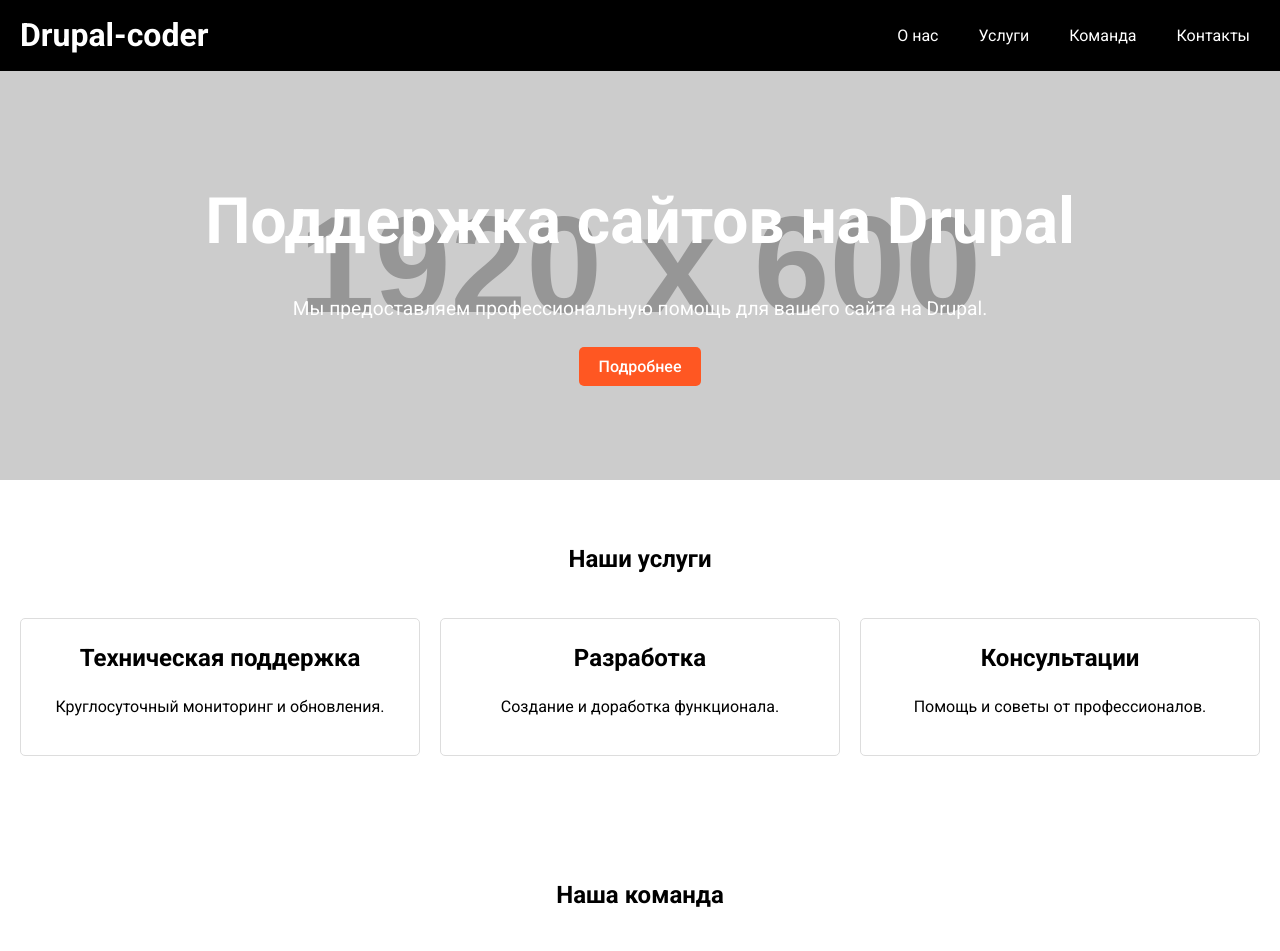
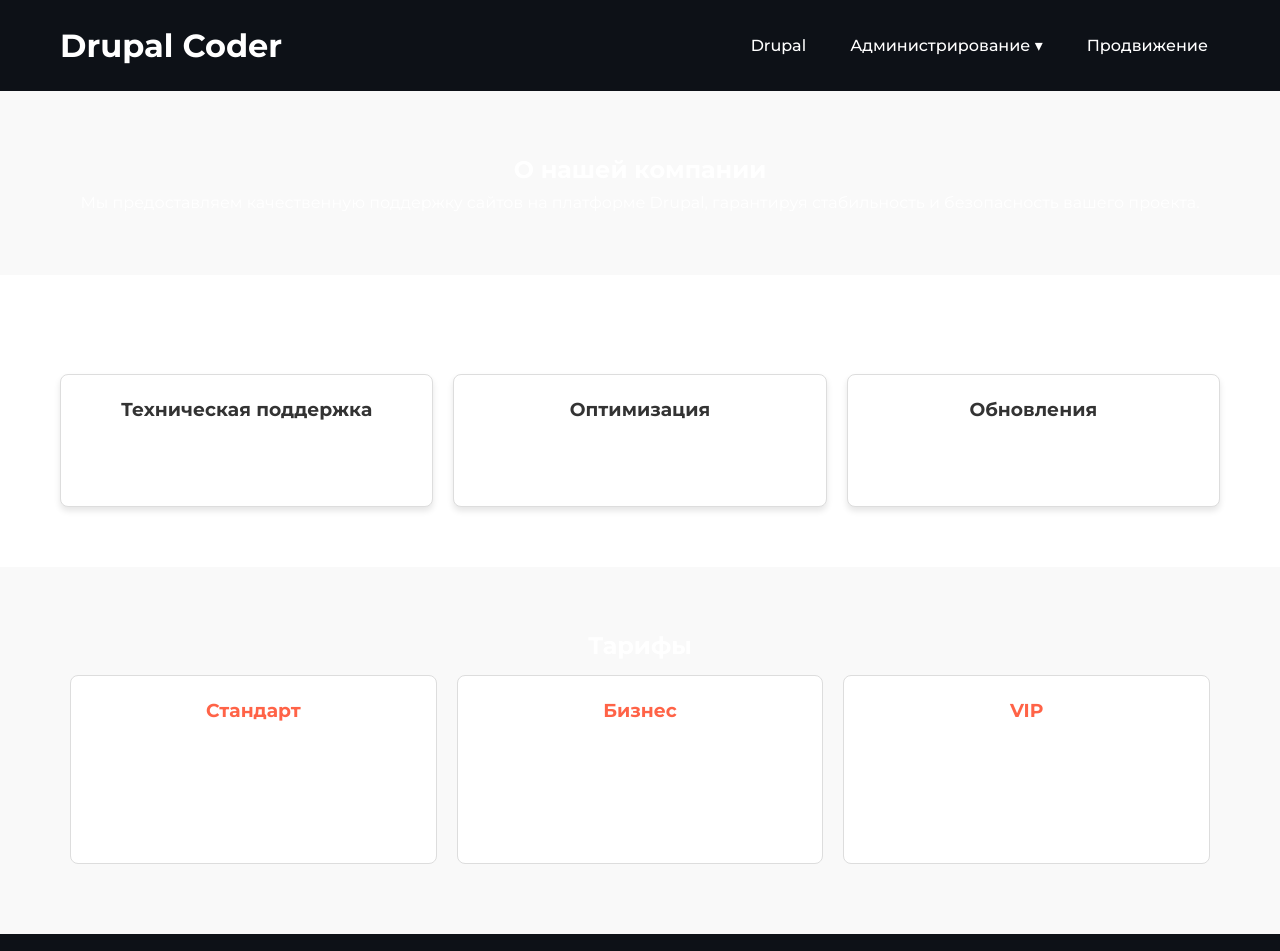
Before and after one commit to Torus211/Project, a plain HTML site: page index.html in a window 1280 px wide. Shown: the top 951 px of the page. Drawn offline with nearby package versions, Linux system fonts and the light colour scheme; placeholder pictures from the web are drawn by us.

Commit message:
Update index.html

```diff
--- a/index.html
+++ b/index.html
@@ -3,262 +3,232 @@
 <head>
     <meta charset="UTF-8">
     <meta name="viewport" content="width=device-width, initial-scale=1.0">
-    <title>Поддержка сайтов на Drupal</title>
+    <title>Drupal Coder</title>
+    <style>
+        @import url('https://fonts.googleapis.com/css2?family=Montserrat:wght@400;500;700&display=swap');
 
-    <!-- Шрифты -->
-    <link href="https://fonts.googleapis.com/css2?family=Roboto:wght@400;500;700&display=swap" rel="stylesheet">
-
-    <!-- Swiper CSS -->
-    <link rel="stylesheet" href="https://cdn.jsdelivr.net/npm/swiper/swiper-bundle.min.css">
-
-    <style>
-        /* Базовые стили */
-        body {
+        /* Общие стили */
+        * {
             margin: 0;
-            font-family: 'Roboto', sans-serif;
-            line-height: 1.6;
+            padding: 0;
             box-sizing: border-box;
         }
-
-        img {
-            max-width: 100%;
-            height: auto;
-            display: block;
+        body {
+            font-family: 'Montserrat', sans-serif;
+            line-height: 1.6;
+            background-color: #0d1117;
+            color: white;
         }
-
-        h1, h2, h3, h4, h5, h6 {
-            margin: 0;
+        header {
+            background: #0d1117;
+            padding: 20px 0;
         }
-
-        ul {
-            list-style: none;
-            padding: 0;
-            margin: 0;
-        }
-
-        a {
-            text-decoration: none;
-            color: inherit;
-        }
-
-        /* Навигация */
-        header {
-            background: #000;
-            color: #fff;
-            padding: 10px 20px;
-            position: sticky;
-            top: 0;
-            z-index: 1000;
-        }
-
-        .header-container {
+        .container {
+            max-width: 1200px;
+            margin: auto;
+            padding: 0 20px;
             display: flex;
             justify-content: space-between;
             align-items: center;
         }
-
-        nav ul {
+        nav {
             display: flex;
             gap: 20px;
         }
-
+        nav ul {
+            list-style: none;
+            margin: 0;
+            padding: 0;
+            display: flex;
+            gap: 20px;
+        }
         nav ul li {
+            position: relative;
+        }
+        nav ul li a {
+            text-decoration: none;
+            color: white;
+            font-weight: 500;
+            padding: 8px 12px;
             display: inline-block;
+            transition: 0.3s ease;
+        }
+        nav ul li a:hover {
+            color: #ff6347;
         }
 
-        nav ul li a {
-            color: #fff;
-            padding: 5px 10px;
-            transition: background 0.3s;
+        /* Выпадающее меню */
+        .dropdown {
+            position: absolute;
+            top: 100%;
+            left: 0;
+            background: #ff6347;
+            border-radius: 5px;
+            overflow: hidden;
+            box-shadow: 0 4px 6px rgba(0, 0, 0, 0.3);
+            display: none;
+            z-index: 1000;
+        }
+        .dropdown a {
+            display: block;
+            padding: 10px 15px;
+            color: white;
+            text-decoration: none;
+            font-size: 0.9rem;
+            transition: background 0.3s ease;
+        }
+        .dropdown a:hover {
+            background: #ff7f6a;
         }
 
-        nav ul li a:hover {
-            background: #ff5722;
-            border-radius: 5px;
+        nav ul li:hover .dropdown {
+            display: block;
         }
 
-        /* Hero секция */
-        .hero {
-            background: url('https://via.placeholder.com/1920x600') no-repeat center center/cover;
-            color: #fff;
+        /* Секции */
+        section {
+            padding: 60px 20px;
             text-align: center;
-            padding: 100px 20px;
+            background-color: #ffffff;
+        }
+        section:nth-child(even) {
+            background-color: #f9f9f9;
+        }
+        .features {
+            display: flex;
+            flex-wrap: wrap;
+            justify-content: center;
+            gap: 20px;
+        }
+        .feature {
+            flex: 1 1 30%;
+            padding: 20px;
+            border: 1px solid #ddd;
+            border-radius: 8px;
+            background: #fff;
+            box-shadow: 0 4px 6px rgba(0, 0, 0, 0.1);
+        }
+        .feature h3 {
+            margin-bottom: 10px;
+            color: #333;
         }
 
-        .hero h1 {
-            font-size: 3rem;
-            margin-bottom: 20px;
+        /* Тарифы */
+        .pricing {
+            display: flex;
+            justify-content: space-around;
+            flex-wrap: wrap;
+        }
+        .plan {
+            flex: 1 1 30%;
+            margin: 10px;
+            padding: 20px;
+            border: 1px solid #ddd;
+            border-radius: 8px;
+            background: #fff;
+        }
+        .plan h3 {
+            color: #ff6347;
+        }
+        .plan ul {
+            list-style: none;
+            padding: 0;
+        }
+        .plan ul li {
+            margin: 10px 0;
         }
 
-        .hero p {
-            font-size: 1.2rem;
-            margin-bottom: 30px;
-        }
-
-        .hero a {
-            background: #ff5722;
-            color: #fff;
-            padding: 10px 20px;
-            border-radius: 5px;
-            font-weight: 500;
-        }
-
-        /* Основной контент */
-        section {
-            padding: 60px 20px;
-        }
-
-        .section-title {
-            text-align: center;
-            margin-bottom: 40px;
-        }
-
-        /* Карточки */
-        .cards {
-            display: grid;
-            grid-template-columns: repeat(auto-fit, minmax(300px, 1fr));
-            gap: 20px;
-        }
-
-        .card {
-            background: #fff;
-            border: 1px solid #ddd;
-            border-radius: 5px;
-            padding: 20px;
-            text-align: center;
-            transition: box-shadow 0.3s;
-        }
-
-        .card:hover {
-            box-shadow: 0 4px 10px rgba(0, 0, 0, 0.1);
-        }
-
-        .card h3 {
-            font-size: 1.5rem;
-            margin-bottom: 10px;
-        }
-
-        /* Слайдер (Swiper.js) */
-        .swiper {
-            width: 100%;
-            height: 300px;
-        }
-
-        .swiper-slide {
-            display: flex;
-            justify-content: center;
-            align-items: center;
-            font-size: 1.5rem;
-            background: #f3f3f3;
-        }
-
-        /* Футер */
+        /* Footer */
         footer {
-            background: #000;
-            color: #fff;
+            background: #0d1117;
+            color: white;
             padding: 20px;
             text-align: center;
         }
-
         footer a {
-            color: #ff5722;
-        }
-
-        @media (min-width: 768px) {
-            .hero h1 {
-                font-size: 4rem;
-            }
+            color: #ff6347;
+            text-decoration: none;
         }
     </style>
 </head>
 <body>
-    <!-- Header -->
     <header>
-        <div class="header-container">
-            <h1>Drupal-coder</h1>
+        <div class="container">
+            <h1>Drupal Coder</h1>
             <nav>
                 <ul>
-                    <li><a href="#about">О нас</a></li>
-                    <li><a href="#services">Услуги</a></li>
-                    <li><a href="#team">Команда</a></li>
-                    <li><a href="#contact">Контакты</a></li>
+                    <li><a href="#about">Drupal</a></li>
+                    <li>
+                        <a href="#services">Администрирование &#9662;</a>
+                        <div class="dropdown">
+                            <a href="#migration">Миграция</a>
+                            <a href="#backups">Бэкапы</a>
+                            <a href="#audit">Аудит безопасности</a>
+                            <a href="#speed">Оптимизация скорости</a>
+                            <a href="#https">Переезд на HTTPS</a>
+                        </div>
+                    </li>
+                    <li><a href="#promotion">Продвижение</a></li>
                 </ul>
             </nav>
         </div>
     </header>
 
-    <!-- Hero -->
-    <section class="hero">
-        <h1>Поддержка сайтов на Drupal</h1>
-        <p>Мы предоставляем профессиональную помощь для вашего сайта на Drupal.</p>
-        <a href="#services">Подробнее</a>
+    <section id="about">
+        <h2>О нашей компании</h2>
+        <p>Мы предоставляем качественную поддержку сайтов на платформе Drupal, гарантируя стабильность и безопасность вашего проекта.</p>
     </section>
 
-    <!-- Услуги -->
-    <section id="services">
-        <div class="section-title">
-            <h2>Наши услуги</h2>
-        </div>
-        <div class="cards">
-            <div class="card">
+    <section id="features">
+        <h2>Наши услуги</h2>
+        <div class="features container">
+            <div class="feature">
                 <h3>Техническая поддержка</h3>
-                <p>Круглосуточный мониторинг и обновления.</p>
+                <p>Обеспечиваем стабильность работы сайта 24/7.</p>
             </div>
-            <div class="card">
-                <h3>Разработка</h3>
-                <p>Создание и доработка функционала.</p>
+            <div class="feature">
+                <h3>Оптимизация</h3>
+                <p>Повышаем скорость загрузки страниц и производительность.</p>
             </div>
-            <div class="card">
-                <h3>Консультации</h3>
-                <p>Помощь и советы от профессионалов.</p>
+            <div class="feature">
+                <h3>Обновления</h3>
+                <p>Регулярно обновляем модули и ядро Drupal.</p>
             </div>
         </div>
     </section>
 
-    <!-- Слайдер -->
-    <section id="team">
-        <div class="section-title">
-            <h2>Наша команда</h2>
-        </div>
-        <div class="swiper">
-            <div class="swiper-wrapper">
-                <div class="swiper-slide">Команда 1</div>
-                <div class="swiper-slide">Команда 2</div>
-                <div class="swiper-slide">Команда 3</div>
+    <section id="pricing">
+        <h2>Тарифы</h2>
+        <div class="pricing container">
+            <div class="plan">
+                <h3>Стандарт</h3>
+                <ul>
+                    <li>Мониторинг 24/7</li>
+                    <li>Техническая поддержка</li>
+                    <li>Ежемесячные отчеты</li>
+                </ul>
             </div>
-            <div class="swiper-pagination"></div>
+            <div class="plan">
+                <h3>Бизнес</h3>
+                <ul>
+                    <li>Все из "Стандарт"</li>
+                    <li>Оптимизация сайта</li>
+                    <li>Приоритетная поддержка</li>
+                </ul>
+            </div>
+            <div class="plan">
+                <h3>VIP</h3>
+                <ul>
+                    <li>Все из "Бизнес"</li>
+                    <li>Индивидуальные решения</li>
+                    <li>Поддержка 24/7</li>
+                </ul>
+            </div>
         </div>
     </section>
 
-    <!-- Контакты -->
-    <section id="contact">
-        <div class="section-title">
-            <h2>Свяжитесь с нами</h2>
-        </div>
-        <form>
-            <input type="text" placeholder="Ваше имя" required>
-            <input type="email" placeholder="Ваш email" required>
-            <textarea placeholder="Ваше сообщение" required></textarea>
-            <button type="submit">Отправить</button>
-        </form>
-    </section>
-
-    <!-- Footer -->
     <footer>
-        <p>© 2024 Drupal-coder. Все права защищены. <a href="#privacy">Политика конфиденциальности</a></p>
+        <p>© 2024 Drupal Coder. <a href="#contact">Свяжитесь с нами</a>.</p>
     </footer>
-
-    <!-- Swiper JS -->
-    <script src="https://cdn.jsdelivr.net/npm/swiper/swiper-bundle.min.js"></script>
-    <script>
-        // Инициализация Swiper.js
-        const swiper = new Swiper('.swiper', {
-            loop: true,
-            pagination: {
-                el: '.swiper-pagination',
-                clickable: true,
-            },
-        });
-    </script>
 </body>
 </html>
```
